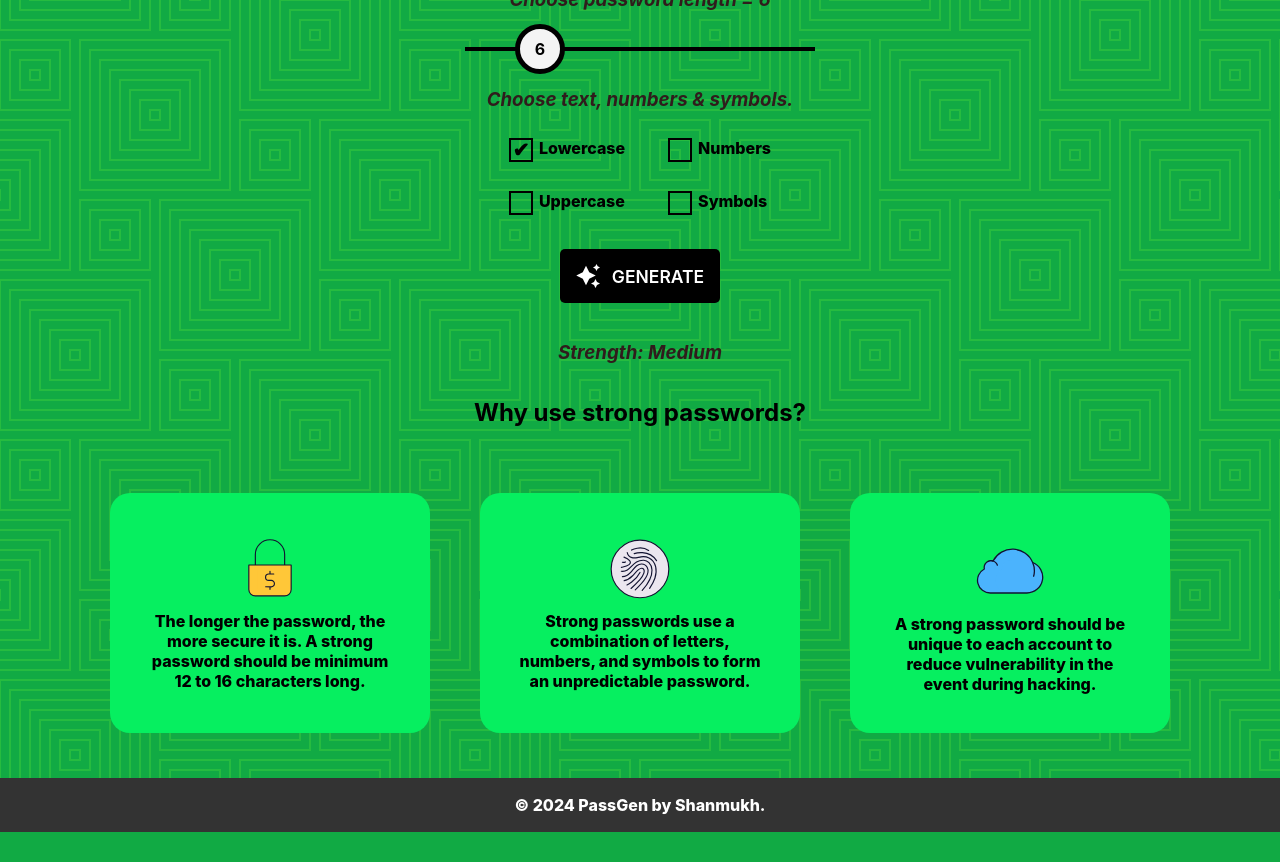
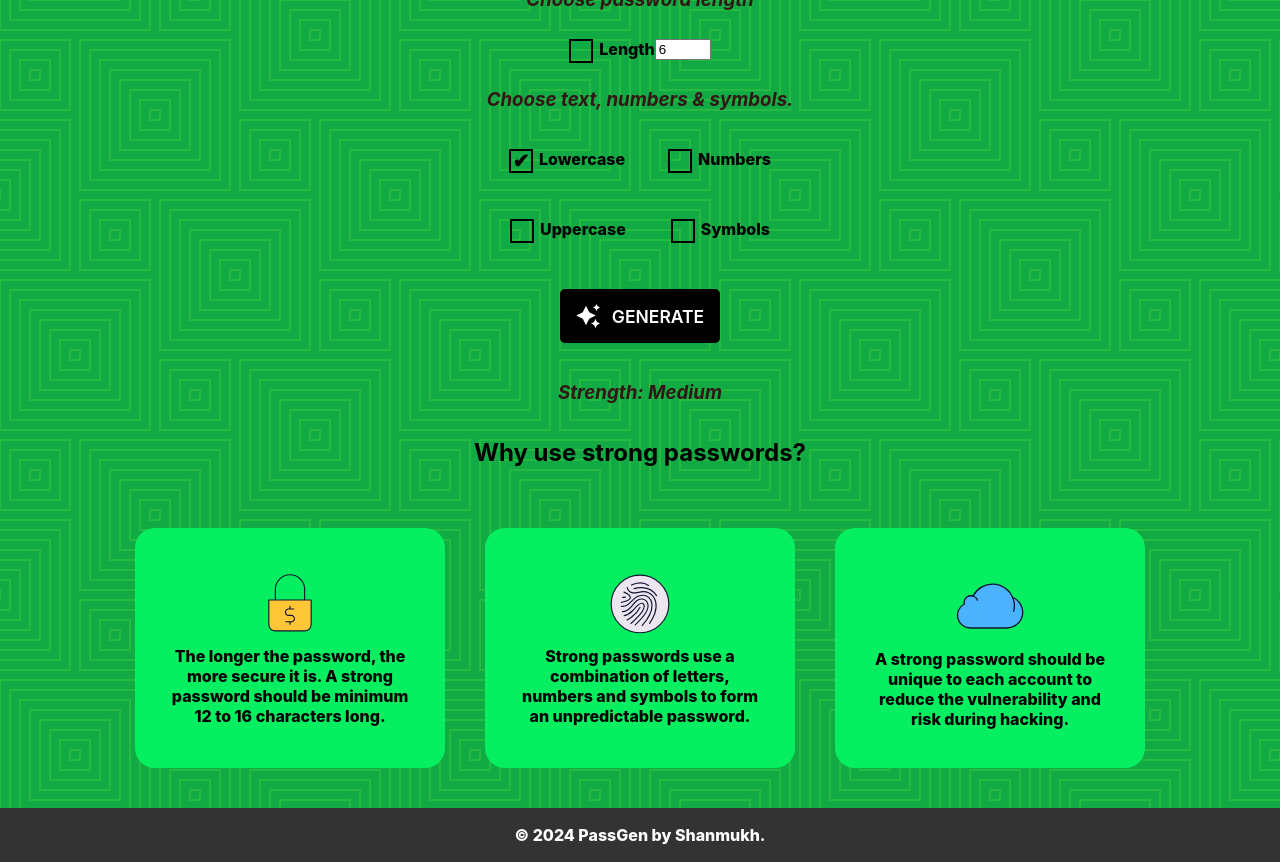
Before and after one commit to Shanmukh025/PassGen, a React (Vite) app: page / in a window 1280 px wide. Shown: the part 360-1222 px from the top of the page. Before the commit the page ends 1192 px from the top, so only its background shows below. Built offline with nearby package versions, Linux system fonts and the light colour scheme.

Commit message:
added validation

```diff
--- a/src/App.css
+++ b/src/App.css
@@ -83,9 +83,9 @@ footer {
   align-items: center;
   flex-direction: column;
   background-color: rgb(6, 239, 96);
-  width: 250px;
+  width: 240px;
   height: 170px;
-  margin: 25px;
+  margin: 20px;
   padding: 35px;
   display: flex;
   justify-content: space-evenly;
@@ -137,7 +137,7 @@ footer {
 }
 
 h4{
-  color: rgb(48, 28, 28);
+  color: rgb(60, 49, 49);
 }
 
 .selection{
@@ -147,7 +147,7 @@ h4{
   justify-content: space-around;
   align-items: center;
   width: 300px;
-  height: 100px;
+  height: 70px;
   gap: 5px;
 }
 .selection1{
@@ -163,7 +163,7 @@ h4{
   display: flex;
   justify-content: center;
   align-items: center;
-  color: rgb(48, 28, 28);
+  color: rgb(51, 22, 22);
   width: 330px;
   height: 50px;
 }
--- a/src/components/content.jsx
+++ b/src/components/content.jsx
@@ -1,37 +1,35 @@
-import React, { useEffect, useState } from 'react';
+import React from 'react';
+import { useForm } from './useForm';
 
 const Content = () => {
 
-const [sliderValue, setSliderValue] = useState(6);
+// const [sliderValue, setSliderValue] = useState(6);
 
-const [checkboxData, setCheckboxData] = useState([
-    {title : "Lowercase", state : true},
-    {title : "Numbers", state : false},
-    {title : "Uppercase", state : false},
-    {title : "Symbols", state : false},
-]);
 
-const handleCheckboxChange = (i) => {
-    const newCheckboxData = [...checkboxData];
-    newCheckboxData[i].state = !newCheckboxData[i].state;
-    setCheckboxData(newCheckboxData);
-};
+// useEffect(() => {
+//     showSliderValue();
+// }, [sliderValue]);
 
-useEffect(() => {
-    showSliderValue();
-}, [sliderValue]);
+// const showSliderValue = () => {
 
-const showSliderValue = () => {
+//     slider_thumb.innerHTML = slider_input.value;
 
-    slider_thumb.innerHTML = slider_input.value;
+//     const bulletPosition = (slider_input.value / slider_input.max);
+//     const space = slider_input.offsetWidth - slider_thumb.offsetWidth;
 
-    const bulletPosition = (slider_input.value / slider_input.max);
-    const space = slider_input.offsetWidth - slider_thumb.offsetWidth;
+//     slider_thumb.style.left = (bulletPosition * space) + 'px';
+//     slider_line.style.width = slider_input.value + '%';
+// }
 
-    slider_thumb.style.left = (bulletPosition * space) + 'px';
-    slider_line.style.width = slider_input.value + '%';
-}
+const[values, setValues] = useForm({
+    length: 6,
+    lowercase: true,
+    number: false,
+    uppercase: false,
+    symbols: false
+})
 
+const[result, setResult] = React.useState('')
 
 return (
 <>
@@ -43,10 +41,11 @@ return (
         <div className='gap'></div>
         {/* SLIDER */}
         <div className='selectionx'>
-        <h3><i>Choose password length = {sliderValue}</i></h3>
+        {/* <h3><i>Choose password length = {sliderValue}</i></h3> */}
+        <h3><i>Choose password length </i></h3>
         </div>
         <div className='selectionrange'>
-        <div className="range-slider">
+            {/* <div className="range-slider">
             <div id="slider_thumb" className="range-slider_thumb"></div>
             <div className="range-slider_line">
             <div id="slider_line" className="range-slider_line-fill"></div>
@@ -56,14 +55,16 @@ return (
             value={sliderValue}
             onChange={(e)=>setSliderValue(e.target.value)}
             />
-        </div>
+        </div> */}
+            <label htmlFor='length'>Length</label>
+            <input type='number' id="length" min={6} max={36} value={values.length} onChange={setValues} />
         </div>
         {/* CHECKBOXES */}
         <div className='selectionx'>
         <h3><i>Choose text, numbers & symbols.</i></h3>
         </div>
         <div className='selection'>
-        {checkboxData.map((checkbox, index) => {
+        {/* {checkboxData.map((checkbox, index) => {
             return (
                 <div key={index}>
                     <input
@@ -72,17 +73,17 @@ return (
                     onChange={() => handleCheckboxChange(index)}/>
                     <label>{checkbox.title}</label>
                     </div>)
-        })}
-        {/* <input type='checkbox' id='uppercase' name='uppercase' value='uppercase' checked={checkbox.state}/>
-        <label htmlFor='uppercase'>Lowercase</label>
-        <input type='checkbox' id='lowercase' name='lowercase' value='lowercase' checked={checkbox.state}/>
-        <label htmlFor='lowercase'>Numbers</label>
+        })} */}
+        <input type='checkbox' id='lowercase' name='lowercase' checked={values.lowercase} onChange={setValues} />
+        <label htmlFor='lowercase'>Lowercase</label>
+        <input type='checkbox' id='number' name='number' checked={values.number} onChange={setValues} />
+        <label htmlFor='number'>Numbers</label>
         </div>
         <div className='selection'>
-        <input type='checkbox' id='numbers' name='numbers' value='numbers'checked={checkbox.state} />
-        <label htmlFor='numbers'>Uppercase</label>
-        <input type='checkbox' id='symbols' name='symbols' value='symbols'checked={checkbox.state} />
-        <label htmlFor='symbols'>Symbols</label> */}
+        <input type='checkbox' id='uppercase' name='uppercase' checked={values.uppercase} onChange={setValues} />
+        <label htmlFor='uppercase'>Uppercase</label>
+        <input type='checkbox' id='symbols' name='symbols' checked={values.symbols} onChange={setValues} />
+        <label htmlFor='symbols'>Symbols</label>
         </div>
         <div className='gap'>
         </div>
--- a/src/components/footer.jsx
+++ b/src/components/footer.jsx
@@ -35,7 +35,7 @@ return (
 <path d="M64.2006 214.5C64.2006 120.9 136.801 44.3001 228.701 37.8001C224.601 37.5001 220.401 37.4001 216.101 37.4001C118.401 37.4001 39.1006 116.7 39.1006 214.5C39.1006 312.3 118.401 391.6 216.201 391.6C220.401 391.6 224.601 391.4 228.801 391.2C136.801 384.8 64.2006 308.1 64.2006 214.5Z" fill="#EBE6EF"/>
 <path d="M215 391.6C312.81 391.6 392.1 312.31 392.1 214.5C392.1 116.691 312.81 37.4001 215 37.4001C117.191 37.4001 37.9004 116.691 37.9004 214.5C37.9004 312.31 117.191 391.6 215 391.6Z" stroke="#121331" stroke-width="7" stroke-miterlimit="10" stroke-linecap="round" stroke-linejoin="round"/>
 </svg>
-Strong passwords use a combination of letters, numbers, and symbols to form an unpredictable password.
+Strong passwords use a combination of letters, numbers and symbols to form an unpredictable password.
         </div>
         <div className='box1'>
         <svg width="80" height="80" viewBox="0 0 430 430" fill="none" xmlns="http://www.w3.org/2000/svg">
@@ -46,7 +46,7 @@ Strong passwords use a combination of letters, numbers, and symbols to form an u
 <path d="M147.3 183.76C145.4 178.497 142.324 173.737 138.307 169.842C134.291 165.947 129.439 163.018 124.12 161.28C123.81 161.18 123.5 161.08 123.19 161C122.6 160.82 122.01 160.66 121.4 160.53C120.012 160.182 118.602 159.925 117.18 159.76C116.74 159.76 116.3 159.66 115.85 159.63H115.52C115.22 159.63 114.92 159.61 114.62 159.57C114.43 159.56 114.24 159.56 114.05 159.57C113.64 159.57 113.24 159.57 112.83 159.57M336.59 168.63L336.95 169.47C343.145 184.025 346.333 199.682 346.32 215.5C346.064 224.869 344.629 234.169 342.05 243.18" stroke="#121331" stroke-width="7" stroke-linecap="round" stroke-linejoin="round"/>
 </svg>
 
-        A strong password should be unique to each account to reduce vulnerability in the event during hacking.
+        A strong password should be unique to each account to reduce the vulnerability and risk during hacking.
         </div>
     </div>
     <footer>
--- a/src/components/header.jsx
+++ b/src/components/header.jsx
@@ -6,12 +6,11 @@ const Header = () => {
     useEffect(() => {
         AOS.init();
     }, []);
-
     return (
         <>
         <nav>
             <img src='https://uxwing.com/wp-content/themes/uxwing/download/brands-and-social-media/pinterest-round-white-icon.png' alt='logo' />
-             PASSGEN
+            PASSGEN
             { /*<button>github</button>
             <button>linkedin</button> */}
         </nav>
--- /dev/null
+++ b/src/components/useForm.js
@@ -0,0 +1,16 @@
+import { useState } from 'react';
+
+export function useForm(intialValues){
+    const [values, setValues] = useState(intialValues);
+
+    return [
+        values,
+        (e) => {
+            setValues({
+            ...values,
+            [e.target.name]: e.target.type === "checkbox" ?
+            e.target.checked : e.target.value,
+        })
+    }
+    ]
+}
```
